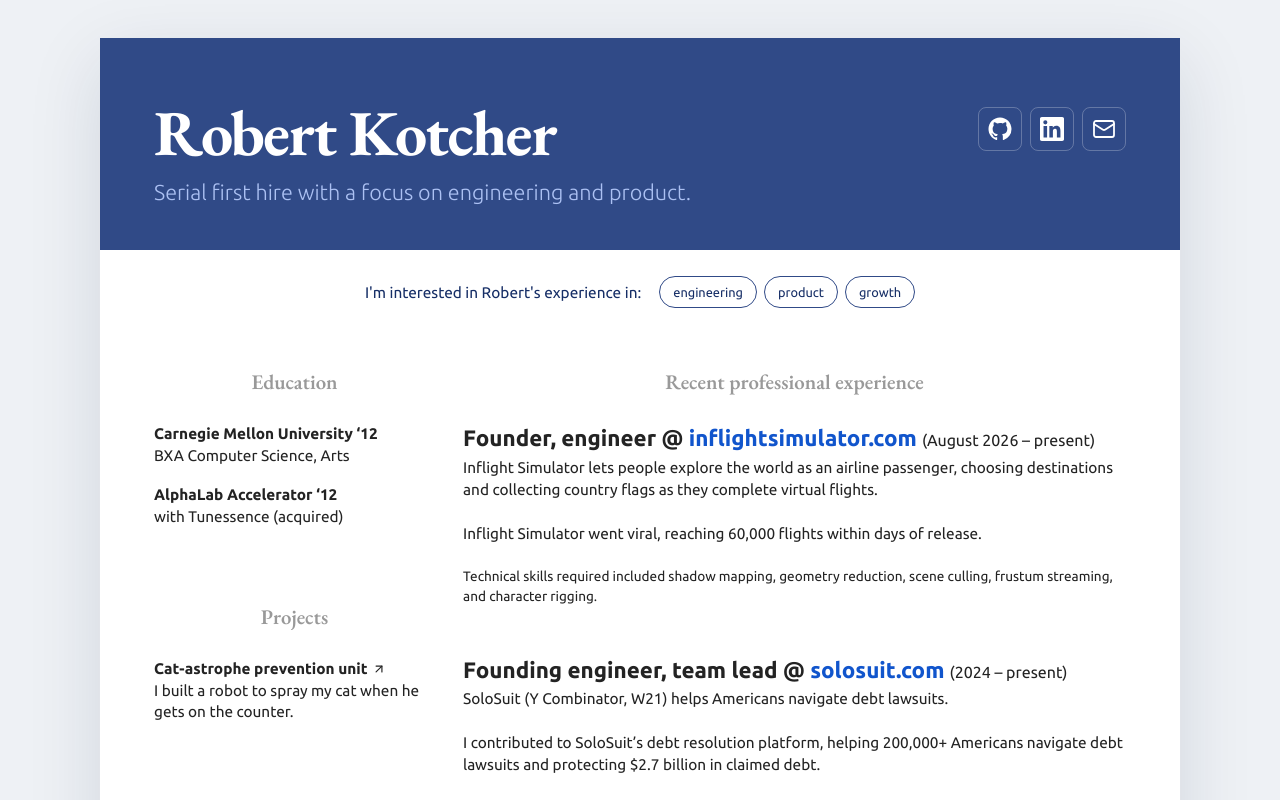
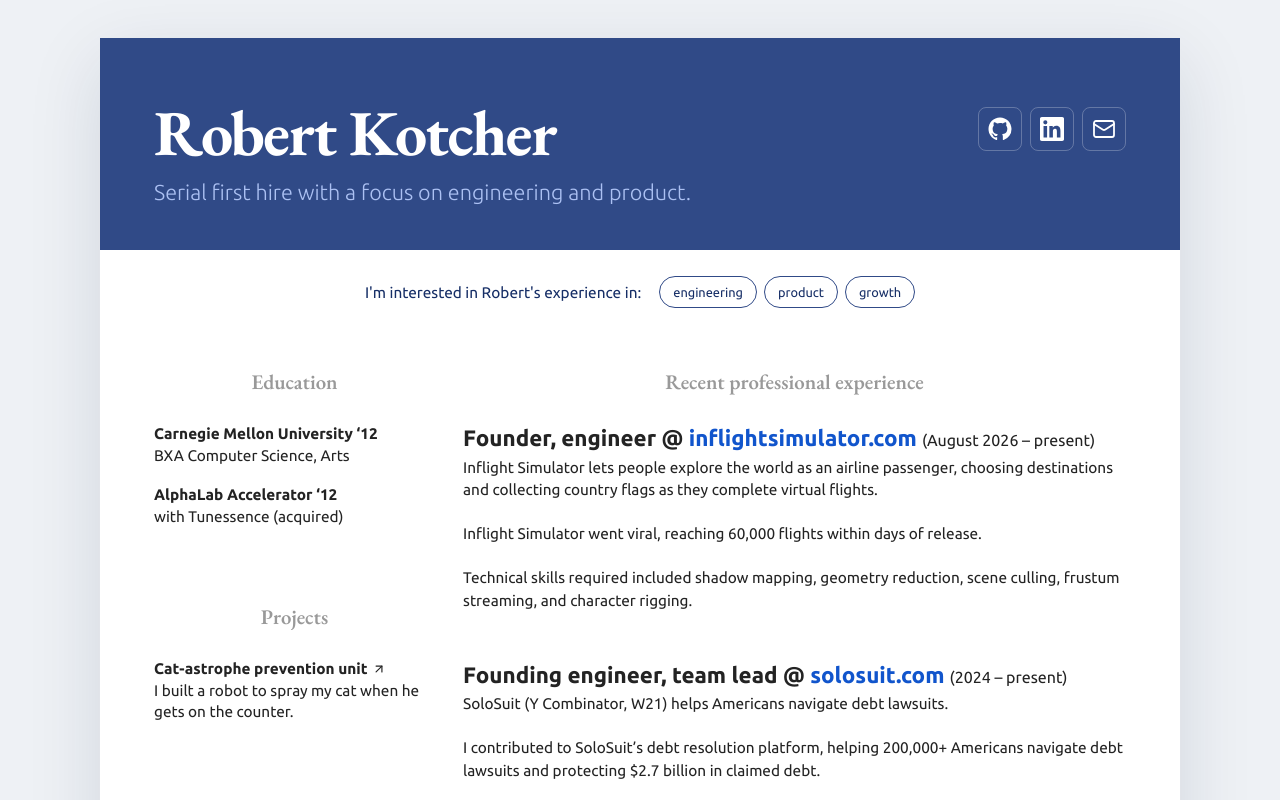
Before and after one commit to robertkotcher/robertkotcher.com, a Next.js app: page / in a window 1280 px wide. Shown: the top 800 px of the page. Built offline with nearby package versions, Linux system fonts and the light colour scheme.

Commit message:
Match technical skills paragraph to body text size

```diff
--- a/app/globals.css
+++ b/app/globals.css
@@ -91,7 +91,6 @@ a:focus-visible { border-radius: 2px; outline: 3px solid #86a6ef; outline-offset
 .focus-pill[aria-pressed="true"] { background: var(--navy-soft); color: white; }
 .focus-pill:focus-visible { outline: 3px solid #86a6ef; outline-offset: 3px; }
 .focus-clear { border-color: var(--line); color: #606778; }
-.role > p.technical-skills { font-size: .85rem; line-height: 1.45; }
 [data-background] { transition: opacity 180ms ease; }
 .focus-view[data-focus="engineering"] [data-background]:not([data-background~="engineering"]),
 .focus-view[data-focus="product"] [data-background]:not([data-background~="product"]),
```
